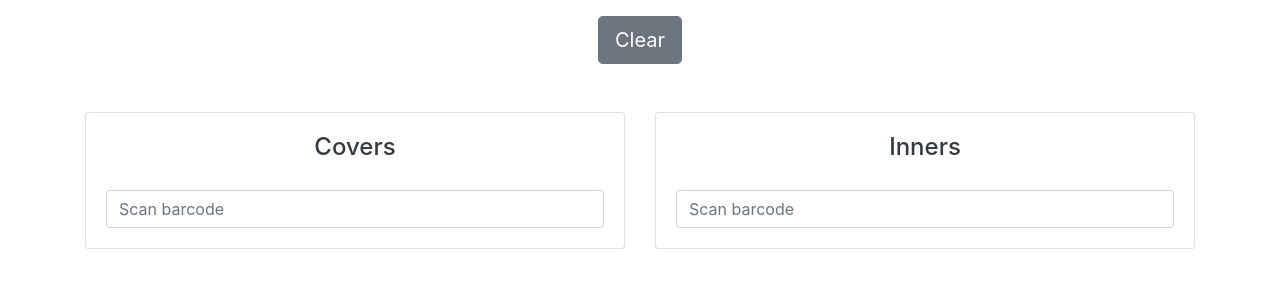
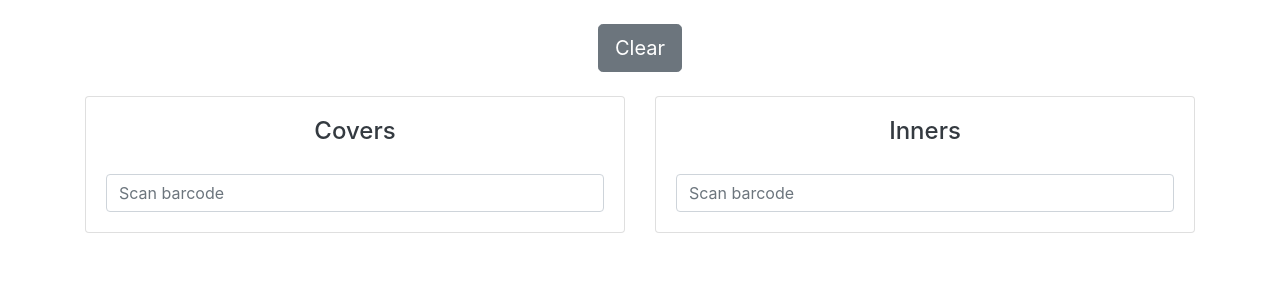
Before and after one commit to jskrd/vue-barcode-comparer, a Vue app: page / in a window 1280 px wide. Shown: the top 300 px of the page. Built offline with nearby package versions, Linux system fonts and the light colour scheme.

Commit message:
Equal spacing

```diff
--- a/src/App.vue
+++ b/src/App.vue
@@ -1,5 +1,5 @@
 <template>
-  <div class="container my-3">
+  <div class="container my-4">
     <BarcodeComparer></BarcodeComparer>
   </div>
 </template>
--- a/src/components/BarcodeComparer.vue
+++ b/src/components/BarcodeComparer.vue
@@ -1,6 +1,6 @@
 <template>
   <div>
-    <p class="text-center mb-5">
+    <p class="text-center mb-4">
       <button class="btn btn-secondary btn-lg" v-on:click="clear()">Clear</button>
     </p>
     <div class="row">
```
